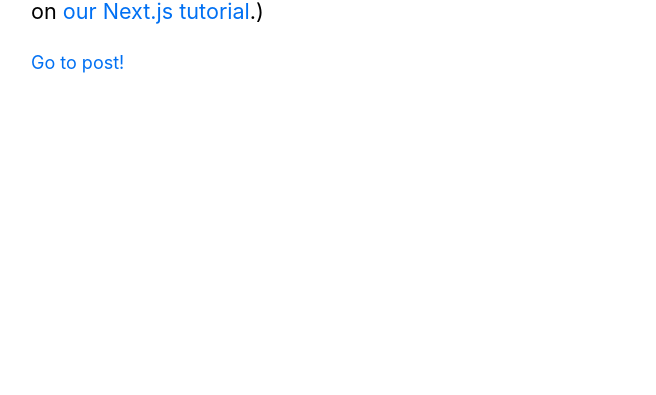
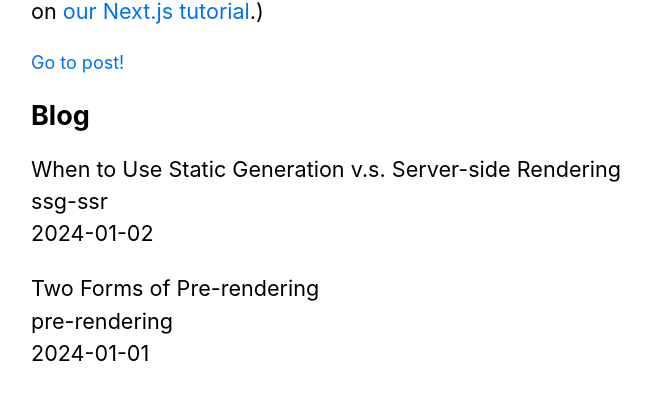
Before and after one commit to Doragon-RH/nextjslearn, a Next.js app: page / in a window 1280 px wide. Shown: the part 557-952 px from the top of the page, without its empty margins (303-959 px from the left). Before the commit the page ends 800 px from the top, so only its background shows below. Built offline with nearby package versions, Linux system fonts and the light colour scheme.

Commit message:
blog内容の表示

```diff
--- /dev/null
+++ b/lib/posts.tsx
@@ -0,0 +1,35 @@
+import fs from 'fs';
+import path from 'path';
+import matter from 'gray-matter';
+
+const postsDirectory = path.join(process.cwd(), 'posts');
+
+export function getSortedPostsData() {
+  // Get file names under /posts
+  const fileNames = fs.readdirSync(postsDirectory);
+  const allPostsData = fileNames.map((fileName) => {
+    // Remove ".md" from file name to get id
+    const id = fileName.replace(/\.md$/, '');
+
+    // Read markdown file as string
+    const fullPath = path.join(postsDirectory, fileName);
+    const fileContents = fs.readFileSync(fullPath, 'utf8');
+
+    // Use gray-matter to parse the post metadata section
+    const matterResult = matter(fileContents);
+
+    // Combine the data with the id
+    return {
+      id,
+      ...matterResult.data,
+    };
+  });
+  // Sort posts by date
+  return allPostsData.sort((a, b) => {
+    if (a.date < b.date) {
+      return 1;
+    } else {
+      return -1;
+    }
+  });
+}
--- a/package.json
+++ b/package.json
@@ -6,6 +6,7 @@
     "start": "next start"
   },
   "dependencies": {
+    "gray-matter": "^4.0.3",
     "next": "latest",
     "react": "18.2.0",
     "react-dom": "18.2.0"
--- a/pages/index.tsx
+++ b/pages/index.tsx
@@ -4,7 +4,18 @@
 //特別な名前を付けてインポートすることができる(ファイルごと)
 import Link from 'next/link';
 
-export default function Home() {
+import { getSortedPostsData } from '../lib/posts';
+
+export async function getStaticProps() {
+  const allPostsData = getSortedPostsData();
+  return {
+    props: {
+      allPostsData,
+    },
+  };
+}
+
+export default function Home({ allPostsData }) {
   return (
     <Layout home>
       <Head>
@@ -20,6 +31,21 @@
       <Link href="/posts/first-post">
         Go to post!
       </Link>
+      {/* ブログ用に追加 */}
+      <section className={`${utilStyles.headingMd} ${utilStyles.padding1px}`}>
+        <h2 className={utilStyles.headingLg}>Blog</h2>
+        <ul className={utilStyles.list}>
+          {allPostsData.map(({ id, date, title }) => (
+            <li className={utilStyles.listItem} key={id}>
+              {title}
+              <br />
+              {id}
+              <br />
+              {date}
+            </li>
+          ))}
+        </ul>
+      </section>
     </Layout>
   );
 }
--- a/pages/posts/first-post.tsx
+++ b/pages/posts/first-post.tsx
@@ -3,9 +3,11 @@
 import Script from 'next/script';
 import Layout from '../../components/layout';
 
+
+/*  引数があるときはこの形 */
 export default function FirstPost() {
     return (
-        <Layout> {/*  引数があるときはこの形 */}
+        <Layout>
             <Head>
                 <title>First Post</title> {/*  タブの表示変更 */}
             </Head>
--- /dev/null
+++ b/posts/pre-rendering.md
@@ -0,0 +1,11 @@
+---
+title: 'Two Forms of Pre-rendering'
+date: '2024-01-01'
+---
+
+Next.js has two forms of pre-rendering: **Static Generation** and **Server-side Rendering**. The difference is in **when** it generates the HTML for a page.
+
+- **Static Generation** is the pre-rendering method that generates the HTML at **build time**. The pre-rendered HTML is then _reused_ on each request.
+- **Server-side Rendering** is the pre-rendering method that generates the HTML on **each request**.
+
+Importantly, Next.js lets you **choose** which pre-rendering form to use for each page. You can create a "hybrid" Next.js app by using Static Generation for most pages and using Server-side Rendering for others.
--- /dev/null
+++ b/posts/ssg-ssr.md
@@ -0,0 +1,19 @@
+---
+title: 'When to Use Static Generation v.s. Server-side Rendering'
+date: '2024-01-02'
+---
+
+We recommend using **Static Generation** (with and without data) whenever possible because your page can be built once and served by CDN, which makes it much faster than having a server render the page on every request.
+
+You can use Static Generation for many types of pages, including:
+
+- Marketing pages
+- Blog posts
+- E-commerce product listings
+- Help and documentation
+
+You should ask yourself: "Can I pre-render this page **ahead** of a user's request?" If the answer is yes, then you should choose Static Generation.
+
+On the other hand, Static Generation is **not** a good idea if you cannot pre-render a page ahead of a user's request. Maybe your page shows frequently updated data, and the page content changes on every request.
+
+In that case, you can use **Server-Side Rendering**. It will be slower, but the pre-rendered page will always be up-to-date. Or you can skip pre-rendering and use client-side JavaScript to populate data.
--- a/styles/utils.module.css
+++ b/styles/utils.module.css
@@ -1,3 +1,6 @@
+/* このファイルはutilStylesとして外部からインポートされる */
+
+
 .heading2Xl {
   font-size: 2.5rem;
   line-height: 1.2;
```
Also changed, not shown: 1 other file (tests, documents, lock files or other folders).
